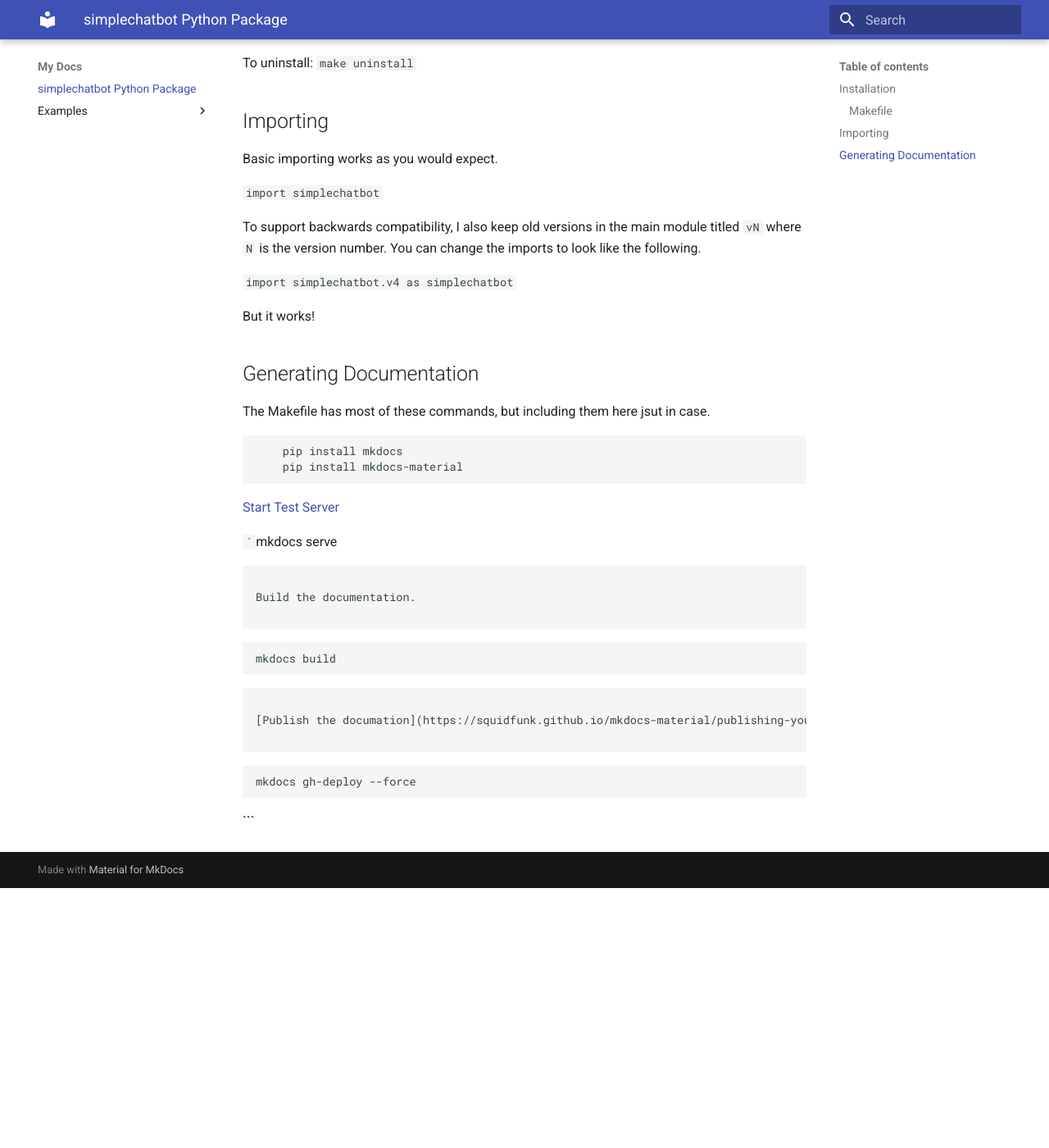
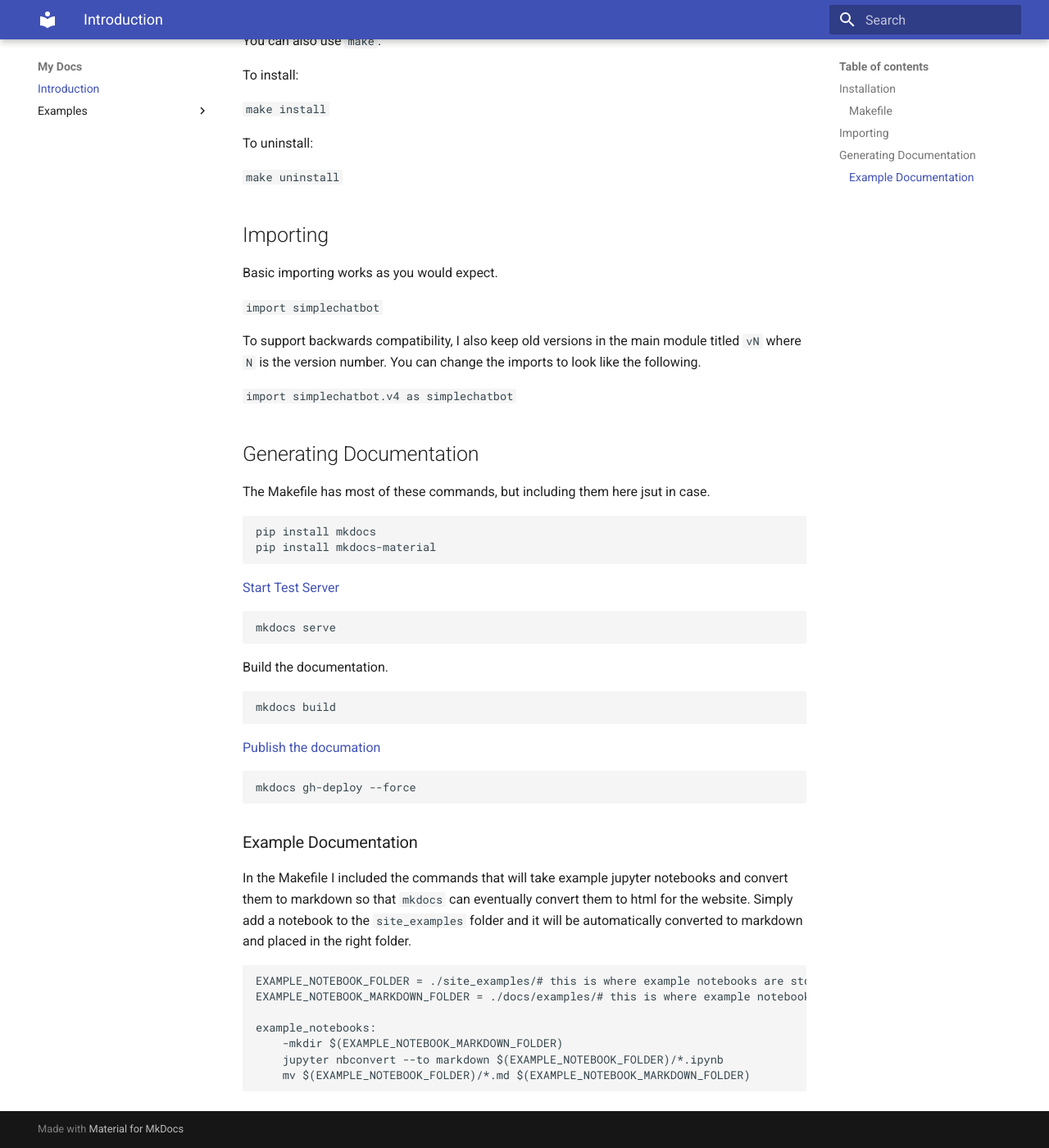
Before and after one commit to devincornell/simplechatbot, an MkDocs documentation site: the page built from docs/index.md, in a window 1280 px wide and 1400 px high, scrolled down 502 px. Shown: the whole window at 82% size. Built offline with MkDocs 1.6.1 and Material for MkDocs 9.7.7, drawn with Linux system fonts in a browser that asks for light colours; before the commit the page ends 1585 px from its top, so only the background shows below that; some of the changed text lies outside the part shown.

Commit message:
added some details about documentation generation to the index folder

````diff
--- a/docs/index.md
+++ b/docs/index.md
@@ -1,12 +1,16 @@
-# `simplechatbot` Python Package
+# Introduction
 
-For full documentation visit [mkdocs.org](https://www.mkdocs.org).
+Welcome to the simplechatbot Python package!
 
 ## Installation
 
-`pip install git+ssh://git@github.com/devincornell/simplechatbot.git@main`
+```
+pip install git+ssh://git@github.com/devincornell/simplechatbot.git@main
+```
 
-When inside the package directory: Basic install: `pip install .`
+When inside the package directory: Basic install:
+
+```pip install .```
 
 This package uses buildtools - see `pyproject.toml` for package details.
 
@@ -14,45 +18,62 @@ This package uses buildtools - see `pyproject.toml` for package details.
 
 You can also use `make`.
 
-To install: `make install`
+To install:
 
-To uninstall: `make uninstall`
+```make install```
+
+To uninstall:
+
+```make uninstall```
 
 ## Importing
 
 Basic importing works as you would expect.
 
-`import simplechatbot`
+```import simplechatbot```
 
 To support backwards compatibility, I also keep old versions in the main module titled `vN` where `N` is the version number. You can change the imports to look like the following.
 
-`import simplechatbot.v4 as simplechatbot`
+```import simplechatbot.v4 as simplechatbot```
 
-But it works!
 
 ## Generating Documentation
 
 The Makefile has most of these commands, but including them here jsut in case.
 
 ```
-	pip install mkdocs
-	pip install mkdocs-material
+pip install mkdocs
+pip install mkdocs-material
 ```
 
 [Start Test Server](https://squidfunk.github.io/mkdocs-material/creating-your-site/)
 
-``
-`mkdocs serve
+```
+mkdocs serve
 ```
 
 Build the documentation.
 
 ```
-	mkdocs build
+mkdocs build
 ```
 
 [Publish the documation](https://squidfunk.github.io/mkdocs-material/publishing-your-site/)
 
 ```
-	mkdocs gh-deploy --force
+mkdocs gh-deploy --force
 ```
+
+### Example Documentation
+
+In the Makefile I included the commands that will take example jupyter notebooks and convert them to markdown so that `mkdocs` can eventually convert them to html for the website. Simply add a notebook to the `site_examples` folder and it will be automatically converted to markdown and placed in the right folder.
+
+```
+EXAMPLE_NOTEBOOK_FOLDER = ./site_examples/# this is where example notebooks are stored
+EXAMPLE_NOTEBOOK_MARKDOWN_FOLDER = ./docs/examples/# this is where example notebooks are stored
+
+example_notebooks:
+	-mkdir $(EXAMPLE_NOTEBOOK_MARKDOWN_FOLDER)
+	jupyter nbconvert --to markdown $(EXAMPLE_NOTEBOOK_FOLDER)/*.ipynb
+	mv $(EXAMPLE_NOTEBOOK_FOLDER)/*.md $(EXAMPLE_NOTEBOOK_MARKDOWN_FOLDER)
+```
````
